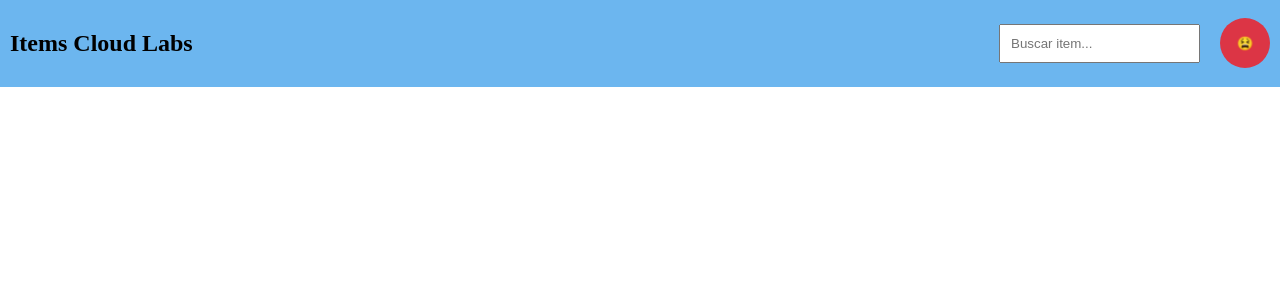
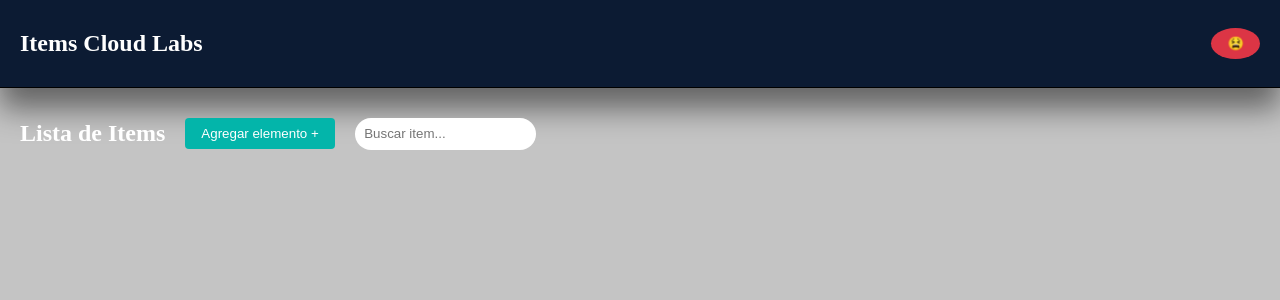
Before and after one commit to jcarvajalh/item-app, a React (Create React App) app: page / in a window 1280 px wide. Shown: the top 300 px of the page. Built offline with nearby package versions, Linux system fonts and the light colour scheme.

Commit message:
Cambios en Nav y section

```diff
--- a/package.json
+++ b/package.json
@@ -7,8 +7,12 @@
     "@testing-library/react": "^13.4.0",
     "@testing-library/user-event": "^13.5.0",
     "axios": "^1.7.2",
+    "bootstrap": "^5.3.3",
     "react": "^18.3.1",
+    "react-bootstrap": "^2.10.2",
+    "react-bootstrap-modal": "^4.2.0",
     "react-dom": "^18.3.1",
+    "react-modal": "^3.16.1",
     "react-scripts": "5.0.1",
     "web-vitals": "^2.1.4"
   },
--- a/src/App.jsx
+++ b/src/App.jsx
@@ -1,10 +1,15 @@
-import React from "react";
-import NavBar from "./NavBar.jsx";
+import React        from "react";
+import navTop       from "./navTop.jsx";
+import NavBar       from "./NavBar.jsx";
+import SectionItem  from "./SectionItem.jsx";
+
 
 function App(){
     return (
         <div className="app">
+            <navTop />
             <NavBar />
+            <SectionItem />
         </div>
     );
 }
--- a/src/NavBar.css
+++ b/src/NavBar.css
@@ -1,48 +1,49 @@
 body{
     margin: 0;
+    background-color: #c4c4c4;
+  }
+  .navbar {
+    background-color: #0C1B33;     /* Color de fondo del navbar */
+    padding: 10px 20px;            /* Padding interno del navbar */
+    border-bottom: 1px solid #000000; /* Línea inferior del navbar */
+    box-shadow: 0 20px 30px rgba(10, 9, 9, 0.521); /* Agrega una sombra */
   }
 
-.navbar{
-    background-color: #6cb6ef;
-    padding: 10px;
-    justify-content: space-between; /* Distribuir los elementos horizontalmente con espacio entre ellos */
+  /* Contenedor principal del contenido del navbar */
+  .navbar-container {
+    display: flex;                 /* Utiliza flexbox para organizar los elementos en una fila */
+    justify-content: space-between; /* Distribuye el espacio entre los elementos */
+    align-items: center;           /* Alinea los elementos verticalmente al centro */
+    color: #ffffff;
   }
 
-.navbar-container{
-    display: flex;
-    align-items: center;
+  /* Estilos para el contenedor del nombre */
+  .navbar-name {
+    margin: 0;                     /* Elimina el margen predeterminado */
   }
 
-.navbar-name{
-    font-weight: bold; /* Texto mas grueso */
-    font-size: 1rem; /* Tamaño de fuente */
+  /* Estilos para el contenedor de las acciones */
+  .navbar-actions {
+    margin: 0;                     /* Elimina el margen predeterminado */
   }
 
-.navbar-search{
-    margin-right: 20px; /* Margen derecho al contenedor de la barra de búsqueda */
-    margin-left: auto;
-}
-
-.navbar-search input{
-    padding: 10px;
-}
-
-.navbar-actions {
-    display: flex;
-    justify-content: flex-end;
-  }
-
-  .navbar-actions .rounded-button {
-    width: 50px;
-    height: 50px;
-    padding: 0; /* Elimina el padding interno */
-    border: none;
-    border-radius: 50%; /* Hace que el botón sea redondo */
-    cursor: pointer;
-    margin-left: auto;
+  /* Estilos para el botón */
+  .btn {
+    padding: 8px 16px;             /* Padding interno del botón */
+    border: none;                  /* Elimina el borde del botón */
+    cursor: pointer;               /* Cambia el cursor al pasar sobre el botón */
+    color: white;                  /* Color del texto del botón */
   }
 
   .btn-danger {
-    background-color: #dc3545;
-    color: white;
+    background-color: #dc3545;     /* Color de fondo para el botón de clase btn-danger */
   }
+
+  .btn-danger:hover {
+    background-color: #c82333;     /* Color de fondo al pasar el mouse sobre el botón */
+  }
+
+  /* Bordes redondeados para el botón */
+  .rounded-button {
+    border-radius: 50%;            /* Hace el botón redondo */
+  }
--- a/src/NavBar.jsx
+++ b/src/NavBar.jsx
@@ -1,15 +1,13 @@
 import React from "react";
 import './NavBar.css'; //Aqui se importa el css para el nav.
 
-const NavBar = () =>{
+const NavBar = () => {
     return (
+
         <nav className="navbar">
             <div className="navbar-container"> {/* Contenedor para el contenido del navBar */}
                 <div className="navbar-name"> {/* Contenedor para el nombre */}
                     <h1>Items Cloud Labs</h1>
-                </div>
-                <div className="navbar-search"> {/* Contenedor para el search */}
-                    <input type="text" placeholder="Buscar item..."/>
                 </div>
 
                 <div className="navbar-actions"> {/* Contenedor para btn de cierre de sesión */}
--- /dev/null
+++ b/src/SectionItem.css
@@ -0,0 +1,39 @@
+.main-section {
+    padding: 10px;
+    margin-top: 20px;
+    margin-left: 10px;
+  }
+
+  .title-section {
+    display: flex;          /* Utiliza flexbox para organizar los elementos en una fila */
+    align-items: center;    /* Alinea los elementos verticalmente al centro */
+    color: #ffffff;
+  }
+
+  .title-section h2 {
+    margin: 0;              /* Elimina el margen predeterminado del h2 */
+    margin-right: 20px;     /* Añade espacio entre el h2 y el botón */
+  }
+
+  .add-item-button {
+    padding: 8px 16px;      /* Padding interno del botón */
+    background-color: #03B5AA;  /* Color de fondo del botón */
+    color: white;           /* Color del texto del botón */
+    border: none;           /* Elimina el borde predeterminado del botón */
+    border-radius: 4px;     /* Bordes redondeados del botón */
+    cursor: pointer;        /* Cambia el cursor al pasar sobre el botón */
+  }
+
+  .add-item-button:hover {
+    background-color: #1c8f87;  /* Color de fondo del botón al pasar el mouse */
+  }
+
+  .navbar-search{
+    margin-left: 20px;
+  }
+
+  .navbar-search input{
+    border: none;
+    border-radius: 30px;
+    height: 30px;
+  }
--- a/src/SectionItem.jsx
+++ b/src/SectionItem.jsx
@@ -0,0 +1,58 @@
+import React, { useState }  from "react";
+import Modal                from 'react-modal'; // Importar Modal de react-modal
+import './SectionItem.css';
+
+  function SectionItem () {
+     // Estado para controlar la visibilidad del modal
+     const [showAddItemModal, setShowAddItemModal] = useState(false);
+
+     // Función para abrir el modal
+     const handleOpenAddItemModal = () => {
+       setShowAddItemModal(true);
+     };
+
+     // Función para cerrar el modal
+     const handleCloseAddItemModal = () => {
+       setShowAddItemModal(false);
+     };
+
+   return (
+     <div className="main-section">
+       <div className="title-section">
+         <h2>Lista de Items</h2>
+         <button className="add-item-button" onClick={handleOpenAddItemModal}>
+           Agregar elemento +
+         </button>
+         <div className="navbar-search"> {/* Contenedor para el search */}
+              <input type="text" placeholder="  Buscar item..."/>
+          </div>
+       </div>
+
+       {/* Formulario modal para agregar item */}
+       <Modal
+         isOpen={showAddItemModal}
+         onClose={handleCloseAddItemModal}
+         style={{ content: { margin: 'auto' } }} // Centrar el modal
+       >
+         <h2>Agregar elemento</h2>
+         <form>
+           <label htmlFor="itemName">Nombre</label>
+           <input type="text" id="itemName" name="itemName" required />
+
+           <label htmlFor="itemDescription">Descripción</label>
+           <textarea id="itemDescription" name="itemDescription" rows="5" required />
+
+           <label htmlFor="itemPhoto">Foto</label>
+           <input type="file" id="itemPhoto" name="itemPhoto" />
+
+           <button type="submit">Guardar</button>
+           <button type="button" onClick={handleCloseAddItemModal}>
+             Cancelar
+           </button>
+         </form>
+       </Modal>
+     </div>
+  );
+};
+
+export default SectionItem;
--- /dev/null
+++ b/src/navTop.jsx
@@ -0,0 +1,12 @@
+import React from "react";
+
+const navTop = () => {
+    return (
+
+       <div>
+        <h2>Administración de item Cloud Labs</h2>
+       </div>
+    );
+};
+
+export default navTop;
```
Also changed, not shown: src/AddItemButton.jsx (added), src/Item.jsx (deleted), src/formNewItem.jsx (deleted), src/itemList.jsx (deleted), 1 other file (tests, documents, lock files or other folders). Lines whose indentation alone changed are shown as unchanged.
